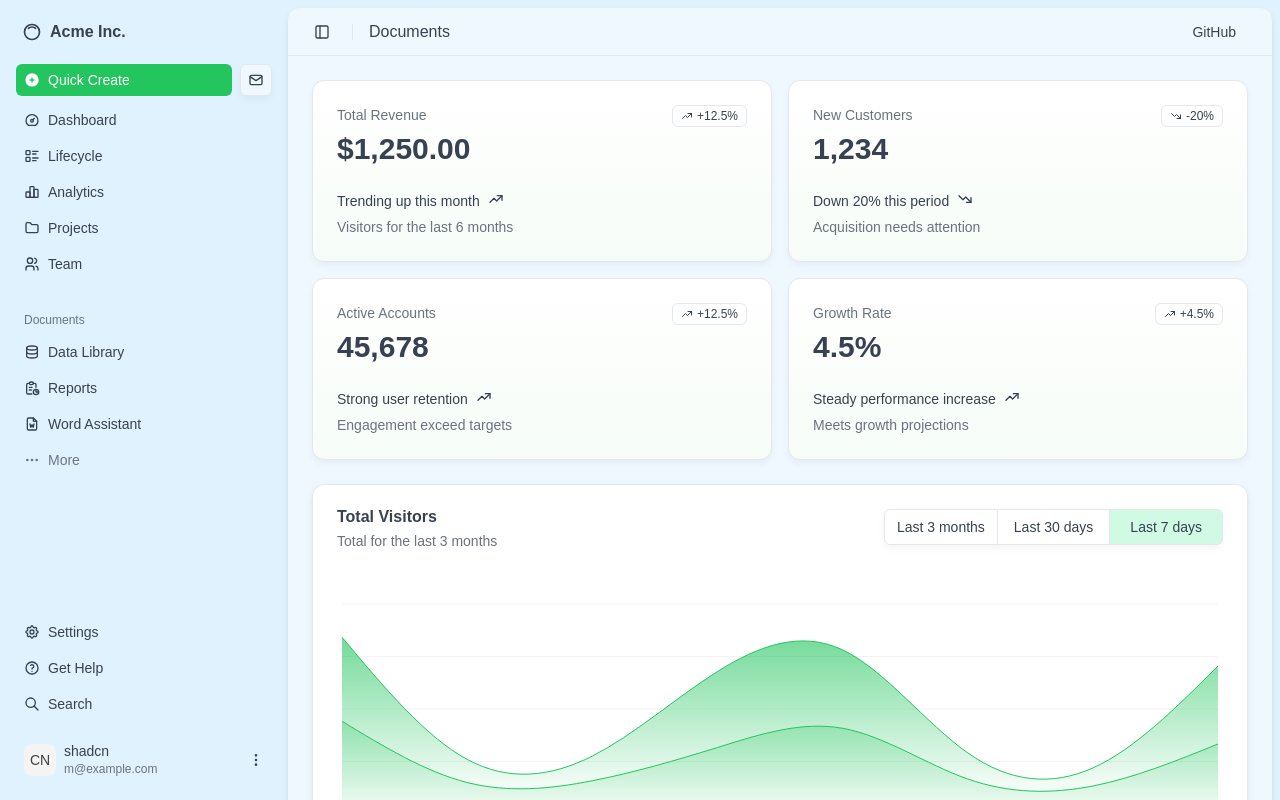
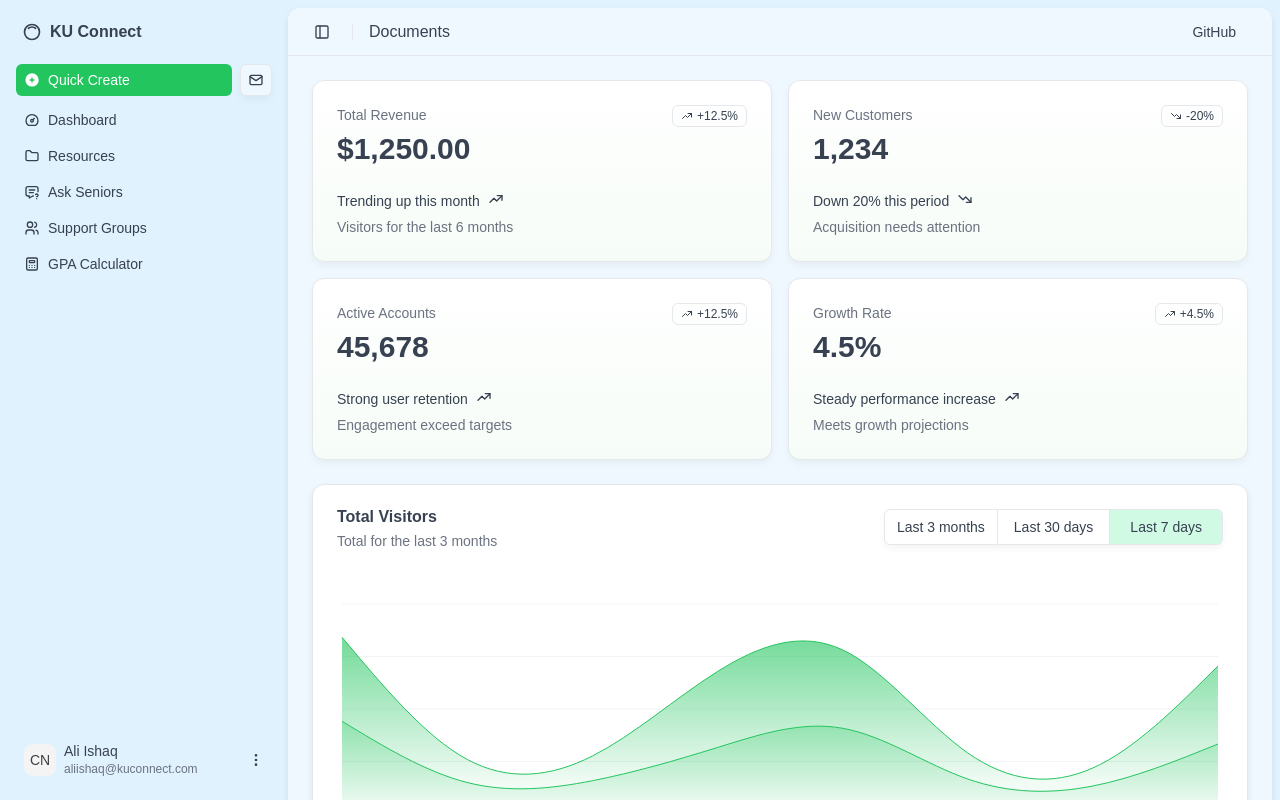
Before and after one commit to MaulviJr/kuconnect-frontend-v2, a React (Vite) app: page /dashboard in a window 1280 px wide. Shown: the top 800 px of the page. Built offline with nearby package versions, Linux system fonts and the light colour scheme.

Commit message:
Chore: set up initial app skeleton with routing and layout
Added placeholder pages for future features

```diff
--- a/src/App.jsx
+++ b/src/App.jsx
@@ -1,8 +1,12 @@
 import { BrowserRouter, Routes, Route } from "react-router-dom";
 import Dashboard from "./pages/dashboard";
-import Home from "./pages/Home";
+import Home from "./pages/home";
 import LoginPage from "./pages/login";
-import NotFound from "./pages/NotFound";
+import NotFound from "./pages/notFound";
+import GpaCalculatorPage from "./pages/gpaCalculator";
+import ResourcesPage from "./pages/resources";
+import AskSeniorsPage from "./pages/askSeniors";
+import SupportPage from "./pages/support";
 
 function App() {
   return (
@@ -11,6 +15,10 @@ function App() {
         <Route path="/" element={<Home />} />
         <Route path="/dashboard" element={<Dashboard />} />
         <Route path="/login" element={<LoginPage />} />
+        <Route path="/resources" element={<ResourcesPage />} />
+        <Route path="/ask-seniors" element={<AskSeniorsPage />} />
+        <Route path="/support-groups" element={<SupportPage />} />
+        <Route path="/gpa-calculator" element={<GpaCalculatorPage />} />
         <Route path="*" element={<NotFound />} />
       </Routes>
     </BrowserRouter>
--- a/src/components/app-sidebar.jsx
+++ b/src/components/app-sidebar.jsx
@@ -1,8 +1,9 @@
-import * as React from "react"
+import * as React from "react";
 import {
   IconCamera,
   IconChartBar,
   IconDashboard,
+  IconMessageQuestion,
   IconDatabase,
   IconFileAi,
   IconFileDescription,
@@ -15,12 +16,13 @@ import {
   IconSearch,
   IconSettings,
   IconUsers,
-} from "@tabler/icons-react"
+  IconCalculator,
+} from "@tabler/icons-react";
 
-import { NavDocuments } from "@/components/nav-documents"
-import { NavMain } from "@/components/nav-main"
-import { NavSecondary } from "@/components/nav-secondary"
-import { NavUser } from "@/components/nav-user"
+import { NavDocuments } from "@/components/nav-documents";
+import { NavMain } from "@/components/nav-main";
+import { NavSecondary } from "@/components/nav-secondary";
+import { NavUser } from "@/components/nav-user";
 import {
   Sidebar,
   SidebarContent,
@@ -29,39 +31,39 @@ import {
   SidebarMenu,
   SidebarMenuButton,
   SidebarMenuItem,
-} from "@/components/ui/sidebar"
+} from "@/components/ui/sidebar";
 
 const data = {
   user: {
-    name: "shadcn",
-    email: "m@example.com",
+    name: "Ali Ishaq",
+    email: "aliishaq@kuconnect.com",
     avatar: "/avatars/shadcn.jpg",
   },
   navMain: [
     {
       title: "Dashboard",
-      url: "#",
+      url: "/dashboard",
       icon: IconDashboard,
     },
     {
-      title: "Lifecycle",
-      url: "#",
-      icon: IconListDetails,
-    },
-    {
-      title: "Analytics",
-      url: "#",
-      icon: IconChartBar,
-    },
-    {
-      title: "Projects",
-      url: "#",
+      title: "Resources",
+      url: "/resources",
       icon: IconFolder,
     },
     {
-      title: "Team",
-      url: "#",
+      title: "Ask Seniors",
+      url: "/ask-seniors",
+      icon: IconMessageQuestion,
+    },
+    {
+      title: "Support Groups",
+      url: "/support-groups",
       icon: IconUsers,
+    },
+    {
+      title: "GPA Calculator",
+      url: "/gpa-calculator",
+      icon: IconCalculator,
     },
   ],
   navClouds: [
@@ -146,20 +148,20 @@ const data = {
       icon: IconFileWord,
     },
   ],
-}
+};
 
-export function AppSidebar({
-  ...props
-}) {
+export function AppSidebar({ ...props }) {
   return (
     <Sidebar collapsible="offcanvas" {...props}>
       <SidebarHeader>
         <SidebarMenu>
           <SidebarMenuItem>
-            <SidebarMenuButton asChild className="data-[slot=sidebar-menu-button]:!p-1.5">
+            <SidebarMenuButton
+              asChild
+              className="data-[slot=sidebar-menu-button]:!p-1.5">
               <a href="#">
                 <IconInnerShadowTop className="!size-5" />
-                <span className="text-base font-semibold">Acme Inc.</span>
+                <span className="text-base font-semibold">KU Connect</span>
               </a>
             </SidebarMenuButton>
           </SidebarMenuItem>
@@ -167,8 +169,8 @@ export function AppSidebar({
       </SidebarHeader>
       <SidebarContent>
         <NavMain items={data.navMain} />
-        <NavDocuments items={data.documents} />
-        <NavSecondary items={data.navSecondary} className="mt-auto" />
+        {/* <NavDocuments items={data.documents} /> */}
+        {/* <NavSecondary items={data.navSecondary} className="mt-auto" /> */}
       </SidebarContent>
       <SidebarFooter>
         <NavUser user={data.user} />
--- a/src/components/nav-main.jsx
+++ b/src/components/nav-main.jsx
@@ -1,17 +1,16 @@
 import { IconCirclePlusFilled, IconMail } from "@tabler/icons-react";
 
-import { Button } from "@/components/ui/button"
+import { Button } from "@/components/ui/button";
 import {
   SidebarGroup,
   SidebarGroupContent,
   SidebarMenu,
   SidebarMenuButton,
   SidebarMenuItem,
-} from "@/components/ui/sidebar"
+} from "@/components/ui/sidebar";
+import { Link } from "react-router-dom";
 
-export function NavMain({
-  items
-}) {
+export function NavMain({ items }) {
   return (
     <SidebarGroup>
       <SidebarGroupContent className="flex flex-col gap-2">
@@ -35,9 +34,11 @@ export function NavMain({
         <SidebarMenu>
           {items.map((item) => (
             <SidebarMenuItem key={item.title}>
-              <SidebarMenuButton tooltip={item.title}>
-                {item.icon && <item.icon />}
-                <span>{item.title}</span>
+              <SidebarMenuButton asChild tooltip={item.title}>
+                <Link to={item.url}>
+                  {item.icon && <item.icon />}
+                  <span>{item.title}</span>
+                </Link>
               </SidebarMenuButton>
             </SidebarMenuItem>
           ))}
--- /dev/null
+++ b/src/pages/askSeniors.jsx
@@ -0,0 +1,21 @@
+import { AppSidebar } from "@/components/app-sidebar";
+import { SiteHeader } from "@/components/site-header";
+import { SidebarInset, SidebarProvider } from "@/components/ui/sidebar";
+
+export default function AskSeniorsPage() {
+  return (
+    <SidebarProvider
+      style={{
+        "--sidebar-width": "calc(var(--spacing) * 72)",
+        "--header-height": "calc(var(--spacing) * 12)",
+      }}>
+      <AppSidebar variant="inset" />
+      <SidebarInset>
+        <SiteHeader />
+        <div className="flex justify-center items-center h-full">
+          <h1>Ask Seniors</h1>
+        </div>
+      </SidebarInset>
+    </SidebarProvider>
+  );
+}
--- /dev/null
+++ b/src/pages/gpaCalculator.jsx
@@ -0,0 +1,21 @@
+import { AppSidebar } from "@/components/app-sidebar";
+import { SiteHeader } from "@/components/site-header";
+import { SidebarInset, SidebarProvider } from "@/components/ui/sidebar";
+
+export default function GpaCalculatorPage() {
+  return (
+    <SidebarProvider
+      style={{
+        "--sidebar-width": "calc(var(--spacing) * 72)",
+        "--header-height": "calc(var(--spacing) * 12)",
+      }}>
+      <AppSidebar variant="inset" />
+      <SidebarInset>
+        <SiteHeader />
+        <div className="flex justify-center items-center h-full">
+          <h1>GPA Calculator</h1>
+        </div>
+      </SidebarInset>
+    </SidebarProvider>
+  );
+}
--- /dev/null
+++ b/src/pages/resources.jsx
@@ -0,0 +1,21 @@
+import { AppSidebar } from "@/components/app-sidebar";
+import { SiteHeader } from "@/components/site-header";
+import { SidebarInset, SidebarProvider } from "@/components/ui/sidebar";
+
+export default function ResourcesPage() {
+  return (
+    <SidebarProvider
+      style={{
+        "--sidebar-width": "calc(var(--spacing) * 72)",
+        "--header-height": "calc(var(--spacing) * 12)",
+      }}>
+      <AppSidebar variant="inset" />
+      <SidebarInset>
+        <SiteHeader />
+        <div className="flex justify-center items-center h-full">
+          <h1>Resources Page</h1>
+        </div>
+      </SidebarInset>
+    </SidebarProvider>
+  );
+}
--- /dev/null
+++ b/src/pages/support.jsx
@@ -0,0 +1,21 @@
+import { AppSidebar } from "@/components/app-sidebar";
+import { SiteHeader } from "@/components/site-header";
+import { SidebarInset, SidebarProvider } from "@/components/ui/sidebar";
+
+export default function SupportPage() {
+  return (
+    <SidebarProvider
+      style={{
+        "--sidebar-width": "calc(var(--spacing) * 72)",
+        "--header-height": "calc(var(--spacing) * 12)",
+      }}>
+      <AppSidebar variant="inset" />
+      <SidebarInset>
+        <SiteHeader />
+        <div className="flex justify-center items-center h-full">
+          <h1>Support</h1>
+        </div>
+      </SidebarInset>
+    </SidebarProvider>
+  );
+}
```
